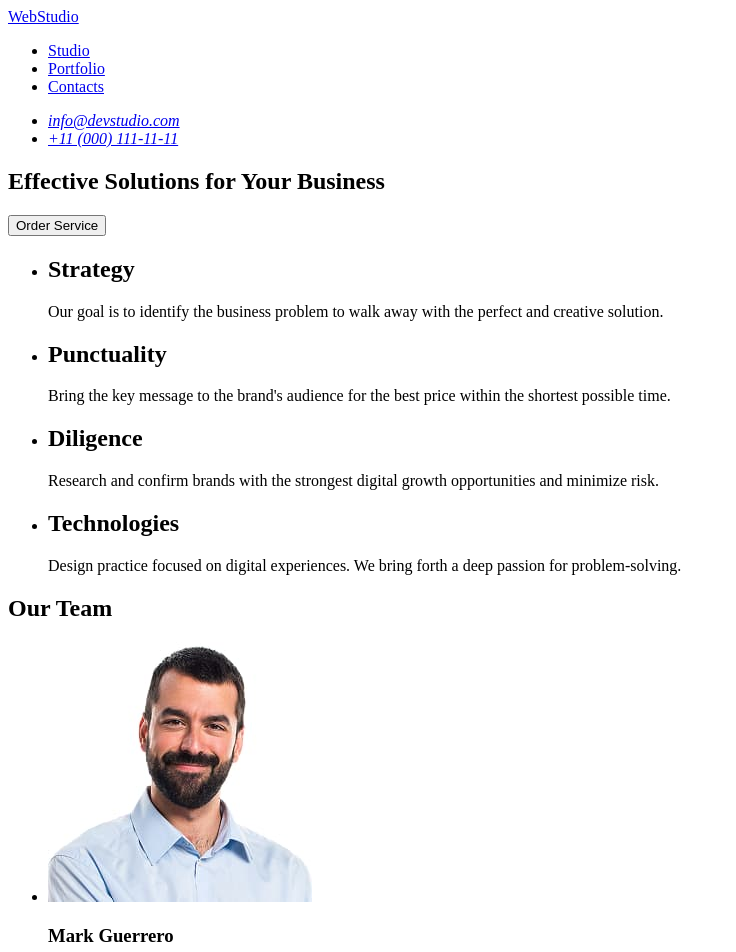
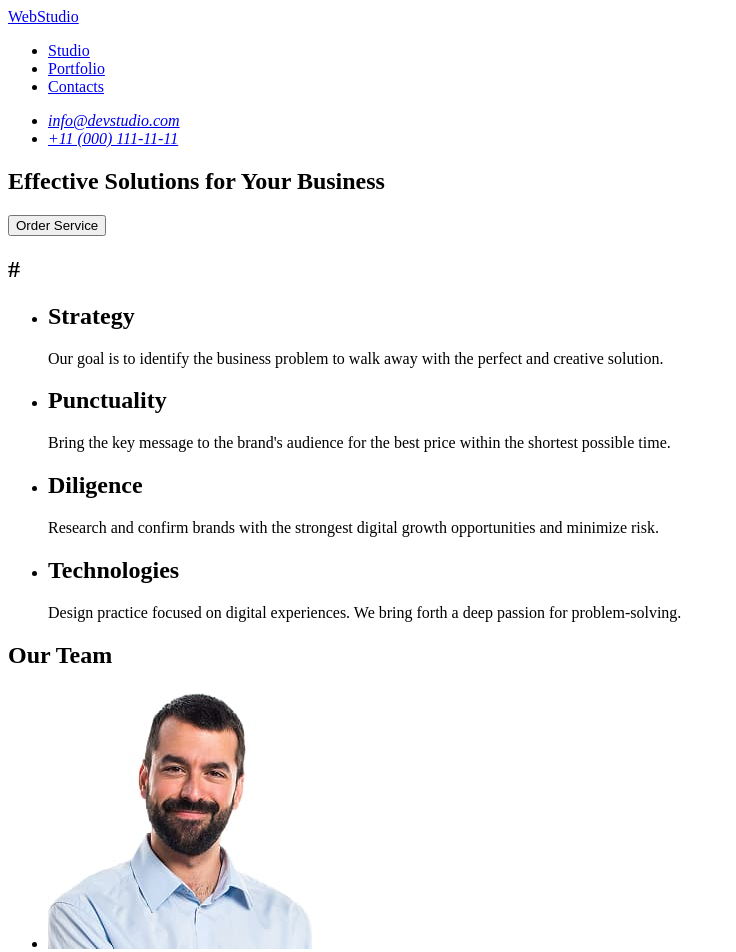
Before and after one commit to VolodymyrTr/goit-markup-hw-01, a plain HTML site: page index.html in a window 1280 px wide. Shown: the top 952 px of the page, without its empty margins (0-736 px from the left). Drawn offline with Linux system fonts and the light colour scheme.

Commit message:
виправлення помилок

```diff
--- a/index.html
+++ b/index.html
@@ -32,6 +32,7 @@
         <button type="button">Order Service</button>
       </section>
       <section>
+        <h2>#</h2>
         <ul>
           <li>
             <h2>Strategy</h2>
```
